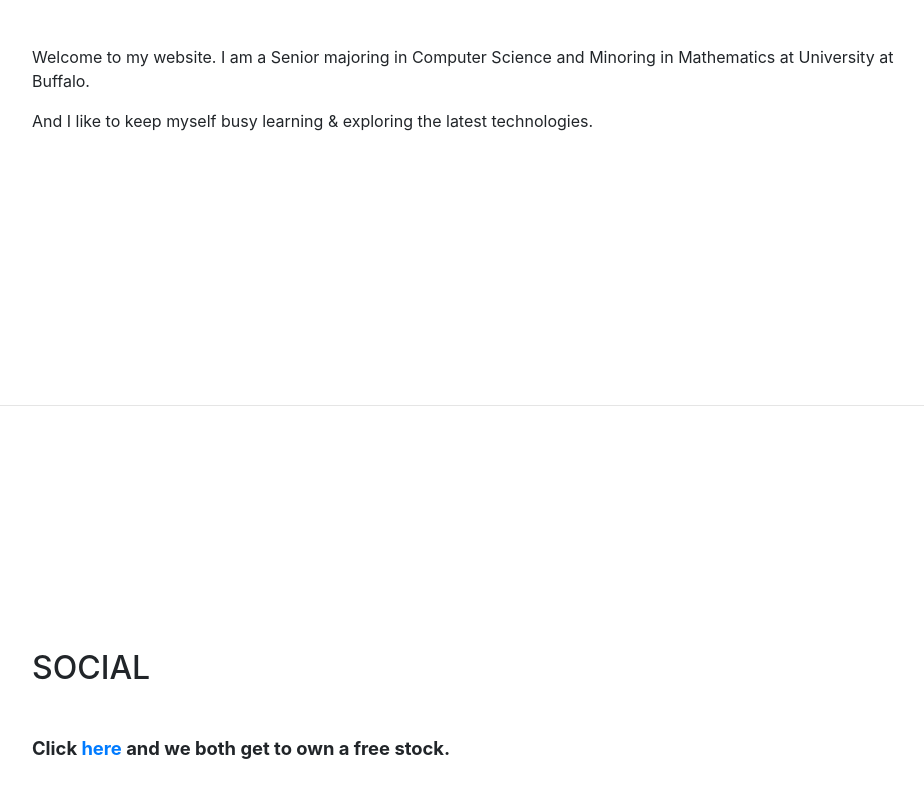
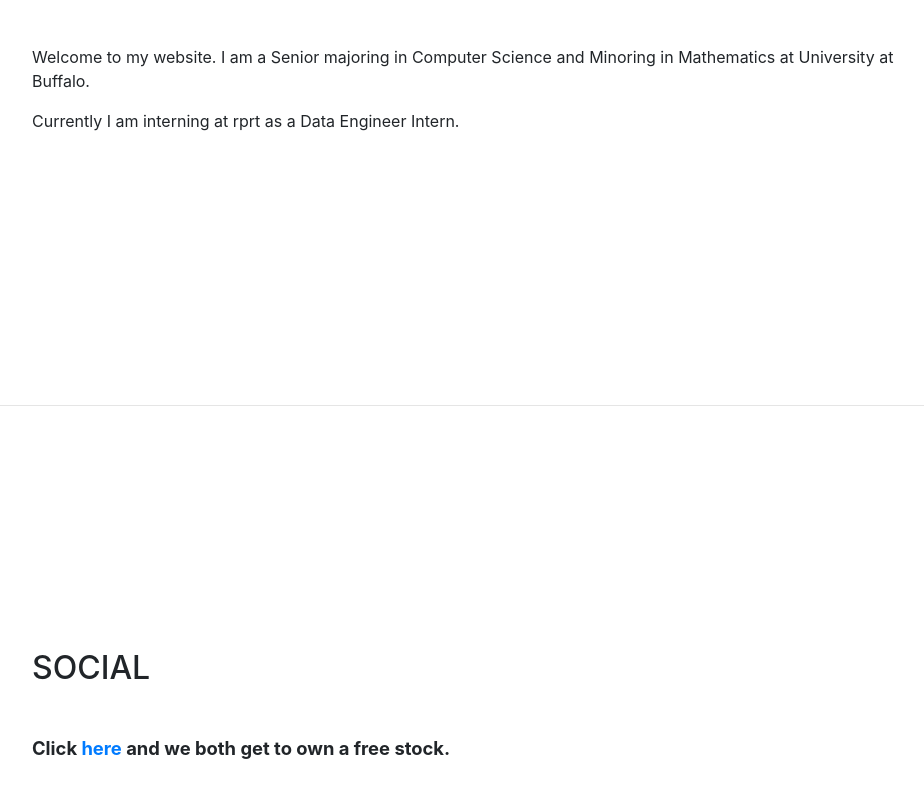
Before and after one commit to jaskeeratbrar/jaskeeratbrar.github.io, a website with bundled scripts: page index.html in a window 1280 px wide. Shown: the part 1196-1985 px from the top of the page, without its empty margins (288-1212 px from the left). Built offline with nearby package versions, Linux system fonts and the light colour scheme; a web font is replaced by a local one.

Commit message:
lost changes from previous commit

```diff
--- a/index.html
+++ b/index.html
@@ -78,7 +78,7 @@
           <p>Welcome to my website. I am a Senior majoring in Computer Science and Minoring in Mathematics at University at Buffalo.</p>
           <p class="mb-0"> </p>
           <p></p>
-          <p class="mb-0"> And I like to keep myself busy learning &amp; exploring the latest technologies.</p>
+          <p class="mb-0"> Currently I am interning at rprt as a Data Engineer Intern. </p>
         </div>
 
       </section>
```
